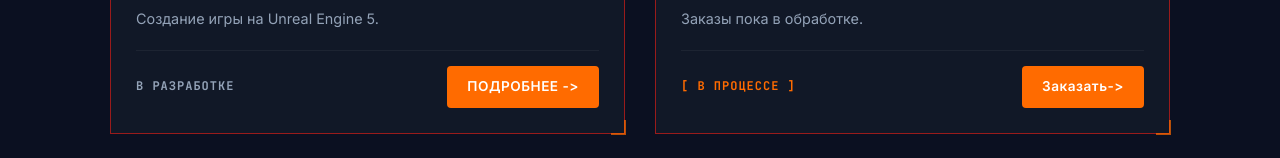
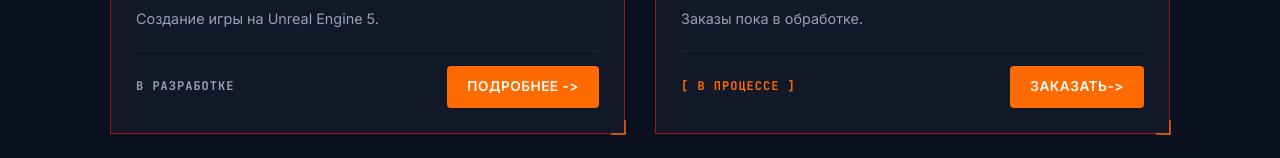
Before and after one commit to agaitop/agaitop.github.io, a plain HTML site: page index.html in a window 1280 px wide. Shown: the part 2349-2507 px from the top of the page. Drawn offline with Linux system fonts and the light colour scheme.

Commit message:
Add files via upload

```diff
--- a/index.html
+++ b/index.html
@@ -184,7 +184,7 @@
                         <p>Заказы пока в обработке.</p>
                         <div class="card-actions">
                             <span class="status-badge tech-font" style="color: var(--orange);">[ В ПРОЦЕССЕ ]</span>
-                            <a href="#" class="btn-orange">Заказать-></a>
+                            <a href="#" class="btn-orange">ЗАКАЗАТЬ-></a>
                         </div>
                     </div>
                 </article>
```
